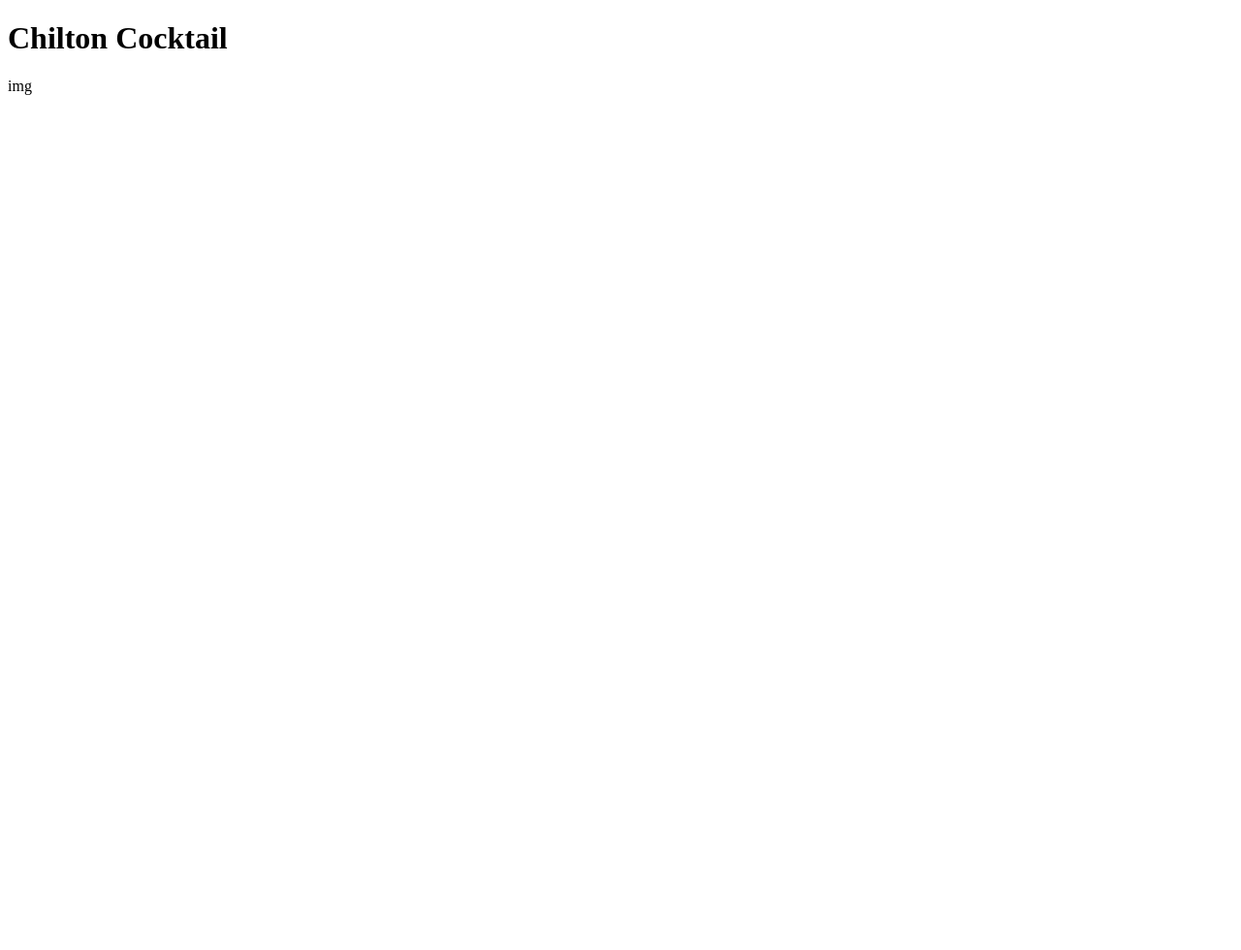
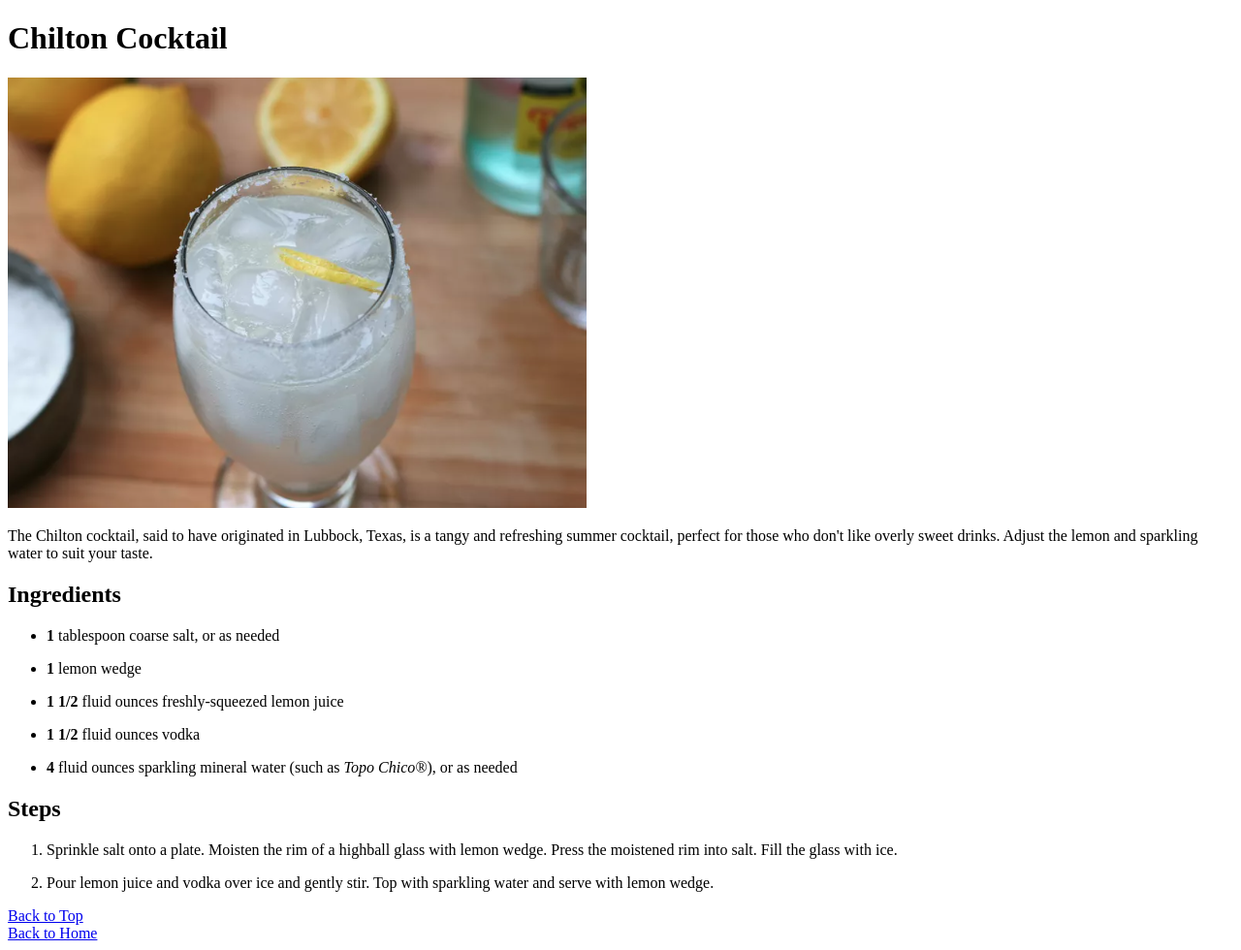
Before and after one commit to henriquecsr/odin-recipes, a plain HTML site: page recipes/chilton-cocktail.html in a window 1280 px wide. Shown: the whole page at 97% size. Before the commit the page ends 800 px from the top, so only its background shows below. Drawn offline with Linux system fonts and the light colour scheme.

Commit message:
Finished Chilton Cocktail page

```diff
--- a/recipes/chilton-cocktail.html
+++ b/recipes/chilton-cocktail.html
@@ -6,7 +6,43 @@
     <title>Chilton Cocktail</title>
 </head>
 <body>
-    <h1>Chilton Cocktail</h1>
-    img
+    <h1 id="title">Chilton Cocktail</h1>
+    <img src="/img/chilton-cocktail.png" alt="Cold Chilton Cocktail">
+    <p>The Chilton cocktail, said to have originated in Lubbock, Texas, is a tangy and refreshing summer cocktail, perfect for those who don't like overly sweet drinks. Adjust the lemon and sparkling water to suit your taste.</p>
+
+    <h2>Ingredients</h2>
+
+    <ul>
+        <li>
+            <p><b>1</b> tablespoon coarse salt, or as needed</p>
+        </li>
+        <li>
+            <p><b>1</b> lemon wedge</p>
+        </li>
+        <li>
+            <p><b>1 1/2</b> fluid ounces freshly-squeezed lemon juice</p>
+        </li>
+        <li>
+            <p><b>1 1/2</b> fluid ounces vodka</p>
+        </li>
+        <li>
+            <p><b>4</b> fluid ounces sparkling mineral water (such as <em>Topo Chico®</em>), or as needed</p>
+        </li>
+    </ul>
+
+    <h2>Steps</h2>
+
+    <ol>
+        <li>
+            <p>Sprinkle salt onto a plate. Moisten the rim of a highball glass with lemon wedge. Press the moistened rim into salt. Fill the glass with ice.</p>
+        </li>
+        <li>
+            <p>Pour lemon juice and vodka over ice and gently stir. Top with sparkling water and serve with lemon wedge.</p>
+        </li>
+    </ol>
+
+    <a href="#title"> Back to Top</a>
+    <br/>
+    <a href="/index.html" target="_self">Back to Home</a>
 </body>
 </html>
```
Also changed, not shown: recipes/pink-drink.html (+1 -0 lines).
